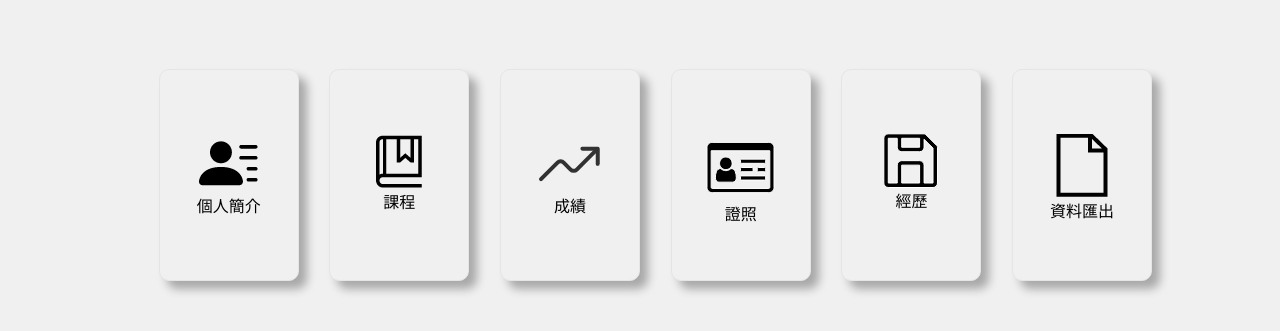
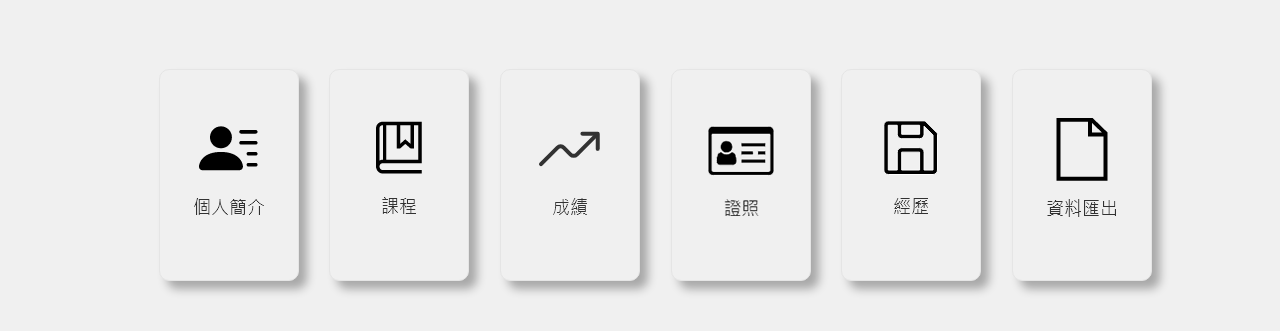
Before and after one commit to keroro7539511/keroro7539511.github.io, a plain HTML site: page card_information.html in a window 1280 px wide. Shown: the part 161-492 px from the top of the page. Drawn offline with nearby package versions, Linux system fonts and the light colour scheme.

Commit message:
meeting ok verion

```diff
--- a/card_information.html
+++ b/card_information.html
@@ -12,8 +12,7 @@
                 <a href="#">
                     <div class="div_size hover_color">
                         <div class="pic_text_size">
-                            <img src="/icon/card_information/個人簡介.png"/>
-                            <p>個人簡介</p>
+                            <img src="/icon/card_information/1_個人簡介.png"/>
                         </div>
                     </div>
                 </a>
@@ -22,8 +21,7 @@
                 <a href="#">
                     <div class="div_size hover_color">
                         <div class="pic_text_size">
-                            <img src="/icon/card_information/課程.png"/>
-                            <p>課程</p>
+                            <img src="/icon/card_information/2_課程.png"/>
                         </div>
                     </div>
                 </a>
@@ -32,8 +30,7 @@
                 <a href="card_grade.html">
                     <div class="div_size hover_color">
                         <div class="pic_text_size">
-                            <img src="/icon/card_information/成績.png"/>
-                            <p>成績</p>
+                            <img src="/icon/card_information/3_成績.png"/>
                         </div>
                     </div>
                 </a>
@@ -42,8 +39,7 @@
                 <a href="#">
                     <div class="div_size hover_color">
                         <div class="pic_text_size">
-                            <img src="/icon/card_information/證照.png"/>
-                            <p>證照</p>
+                            <img src="/icon/card_information/4_證照.png"/>
                         </div>
                     </div>
                 </a>
@@ -52,8 +48,7 @@
                 <a href="#">
                     <div class="div_size hover_color">
                         <div class="pic_text_size">
-                            <img src="/icon/card_information/經歷.png"/>
-                            <p>經歷</p>
+                            <img src="/icon/card_information/5_經歷.png"/>
                         </div>
                     </div>
                 </a>
@@ -62,8 +57,7 @@
                 <a href="#">
                     <div class="div_size hover_color">
                         <div class="pic_text_size">
-                            <img src="/icon/card_information/資料匯出.png"/>
-                            <p>資料匯出</p>
+                            <img src="/icon/card_information/6_資料匯出.png"/>
                         </div>
                     </div>
                 </a>
--- a/css/card_inforamation.css
+++ b/css/card_inforamation.css
@@ -54,7 +54,7 @@
     color: black;
     text-align: center;
     height: 70%;
-    padding-top: 8vh;
+    padding-top: 6vh;
 
 }
 .select2-results__option--highlighted {
```
Also changed, not shown: icon/card_information/1_個人簡介.png (added), icon/card_information/2_課程.png (added), icon/card_information/3_成績.png (added), icon/card_information/4_證照.png (added), icon/card_information/5_經歷.png (added), icon/card_information/6_資料匯出.png (added), icon/index/作業.png, icon/index/個人資料.png, icon/index/團隊.png, icon/index/更多.png, icon/index/立即開會.png, icon/index/聊天.png, icon/index/行事曆.png.
